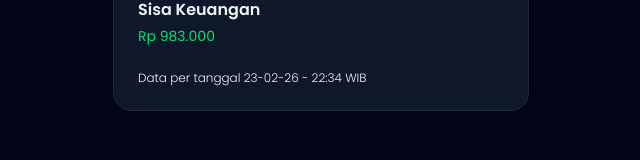
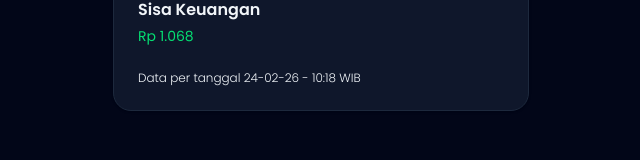
Before and after one commit to IlhamSoejudAlkahfiardy/forsharing-co, a Next.js app: page / in a window 1280 px wide. Shown: the part 395-555 px from the top of the page, without its empty margins (319-959 px from the left). Built offline with nearby package versions, Linux system fonts and the light colour scheme.

Commit message:
update kelima

```diff
--- a/app/page.tsx
+++ b/app/page.tsx
@@ -42,11 +42,11 @@ export default function Home() {
   const [selectedDonation, setSelectedDonation] = useState<Donation | null>(null)
   const [page, setPage] = useState<Page>("report");
   const [dataReport, setDataReport] = useState<DataReport>({
-    donatur: 11,
-    totalDonasi: 983000,
+    donatur: 13,
+    totalDonasi: 1068,
     totalPengeluaran: 0,
-    sisaKeuangan: 983000,
-    tanggal: "23-02-26 - 22:34 WIB",
+    sisaKeuangan: 1068,
+    tanggal: "24-02-26 - 10:18 WIB",
   });
   const searchDonationsByNameAmountNotes = donations.filter((item) => {
     return item.name.toLowerCase().includes(search.toLowerCase()) || item.amount.toString().includes(search.toLowerCase()) || item.notes.toLowerCase().includes(search.toLowerCase());
```
